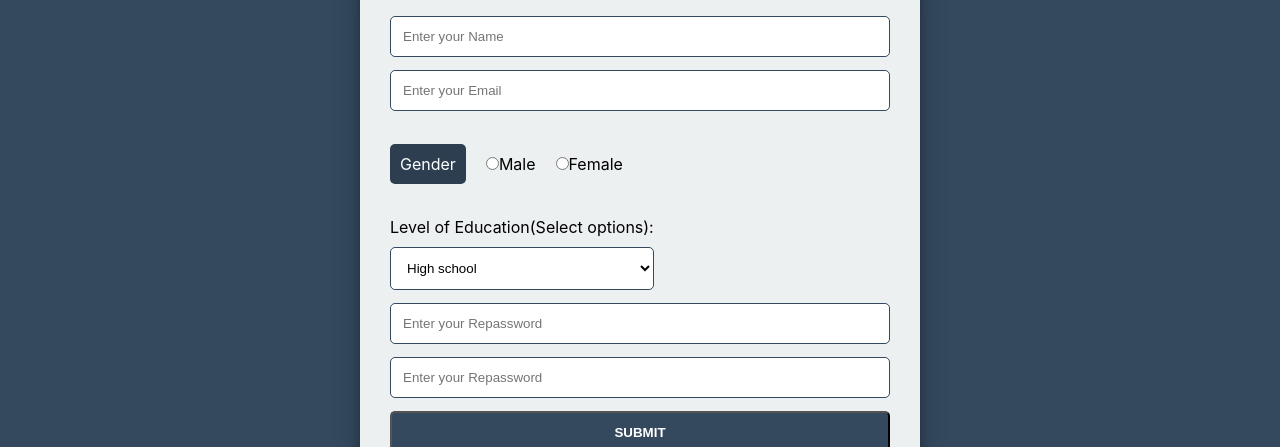
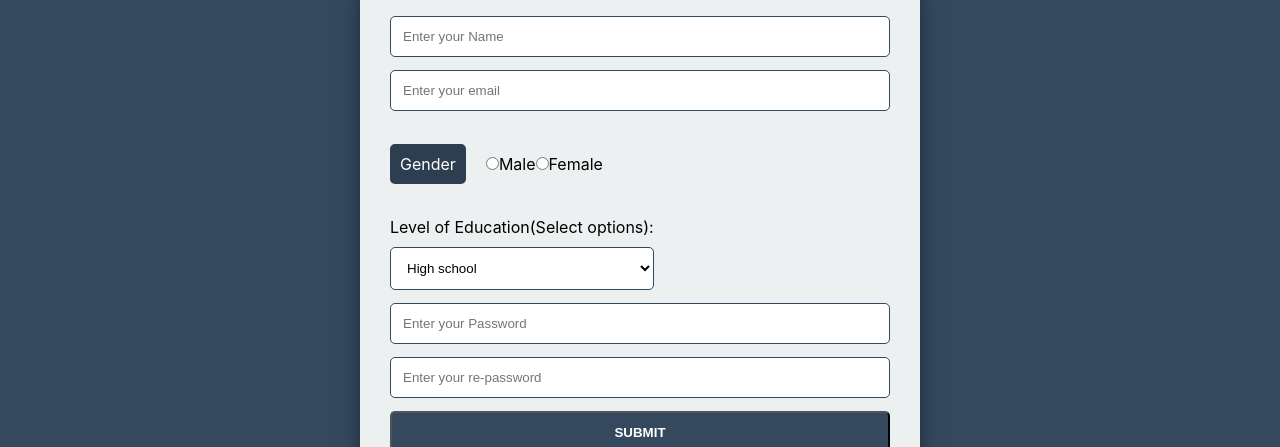
Before and after one commit to amDeq/FormWith_Del_edit_upadte.github.io, a React (Create React App) app: page / in a window 1280 px wide. Shown: the part 306-753 px from the top of the page. Built offline with nearby package versions, Linux system fonts and the light colour scheme.

Commit message:
change inputs and naming convention and remove some file

```diff
--- a/src/App.js
+++ b/src/App.js
@@ -1,12 +1,12 @@
 import React from "react";
-import Formsection from "./components/forms";
+import FormSection from "./components/FormSection";
 import Header from "./header";
 const App = () => {
   return (
     <>
       <Header />
       <section className="mainSection">
-        <Formsection />
+        <FormSection />
       </section>
     </>
   );
--- a/src/components/formsFilds.js
+++ b/src/components/FormField.js
@@ -1,49 +1,54 @@
 import React from "react";
-import Name from "./nameField";
-import Email from "./emailField";
-import Radiobutton from "./radioButtons";
-import Selectoptions from "./selectInput";
-import Repassword from "./repassword";
+import InputField from "./InputField";
+import RadioButtons from "./RadioButtons";
+import SelectInput from "./SelectInput";
 
-const FormFild = (props) => {
+const FormFilds = (props) => {
   return (
     <>
       <p className="formFiled">
-        <Name text="text" value={props.fullname} onChange={props.onChange} />
+        <InputField
+          type="text"
+          placeholder="Enter your Name"
+          name="fullname"
+          value={props.fullname}
+          onChange={props.onChange}
+        />
         <p>{props.message}</p>
       </p>
       <p className="formFiled">
-        <Email
-          email="email"
+        <InputField
+          type="email"
+          placeholder="Enter your email"
+          name="userEmail"
           value={props.userEmail}
           onChange={props.onChange}
-          className={props.inputClass}
         />
       </p>
       <p className="formFiled">
-        <Radiobutton
-          radio="radio"
-          female="Female"
-          male="Male"
+        <RadioButtons onChange={props.onChange} />
+      </p>
+      <p className="formFiled">
+        <SelectInput
+          name="selectEdu"
           onChange={props.onChange}
-          name="gender"
+          optionHeading="Level of Education(Select options):"
         />
       </p>
       <p className="formFiled">
-        <Selectoptions name="selectEdu" onChange={props.onChange} />
-      </p>
-      <p className="formFiled">
-        <Repassword
-          password="password"
-          repassword="password"
+        <InputField
+          type="password"
+          placeholder="Enter your Password"
+          name="password"
           value={props.password}
           onChange={props.onChange}
         />
       </p>
       <p className="formFiled">
-        <Repassword
-          password="password"
-          repassword="repassword"
+        <InputField
+          type="password"
+          placeholder="Enter your re-password"
+          name="repassword"
           value={props.repassword}
           onChange={props.onChange}
         />
@@ -76,4 +81,4 @@ const FormFild = (props) => {
     </>
   );
 };
-export default FormFild;
+export default FormFilds;
--- a/src/components/forms.js
+++ b/src/components/FormSection.js
@@ -1,8 +1,8 @@
 import React, { useState } from "react";
 import List from "./List";
-import FormFild from "./formsFilds";
+import FormFilds from "./FormField";
 
-const Formsection = () => {
+const FormSection = () => {
   const [getUserInfo, SetUserInfo] = useState({
     fullname: "",
     userEmail: "",
@@ -77,14 +77,12 @@ const Formsection = () => {
     setToggleBtnSubmit(false);
     SetUserInfo(editListItem.name);
     setGetEditItem(id);
-    // alert("edit user info");
   };
   const cancelButton = () => {
     SetUserInfo({
       fullname: "",
       userEmail: "",
       gender: "",
-      takeFile: "",
       selectEdu: "",
       password: "",
       repassword: "",
@@ -93,7 +91,7 @@ const Formsection = () => {
   return (
     <>
       <form className="formBox">
-        <FormFild
+        <FormFilds
           fullname={getUserInfo.fullname}
           userEmail={getUserInfo.userEmail}
           password={getUserInfo.password}
@@ -113,4 +111,4 @@ const Formsection = () => {
     </>
   );
 };
-export default Formsection;
+export default FormSection;
--- a/src/components/nameField.js
+++ b/src/components/InputField.js
@@ -1,11 +1,11 @@
 import React from "react";
-const Name = (props) => {
+const InputField = (props) => {
   return (
     <>
       <input
-        type={props.text}
-        placeholder="Enter your Name"
-        name="fullname"
+        type={props.type}
+        placeholder={props.placeholder}
+        name={props.name}
         value={props.value}
         onChange={props.onChange}
         required
@@ -13,4 +13,4 @@ const Name = (props) => {
     </>
   );
 };
-export default Name;
+export default InputField;
--- /dev/null
+++ b/src/components/RadioButtons.js
@@ -0,0 +1,28 @@
+import React from "react";
+import RadioOptions from "./RadioOptions";
+const RadioButtons = (props) => {
+  return (
+    <>
+      <div className="radioButtonFiled">
+        <span>Gender</span>
+        <div className="radioBtnItem">
+          {RadioOptions.map((option) => {
+            return (
+              <>
+                <input
+                  type={option.type}
+                  name={option.name}
+                  value={option.value}
+                  onChange={props.onChange}
+                  id={option.id}
+                />
+                  <label htmlFor={option.id}>{option.value}</label>
+              </>
+            );
+          })}
+        </div>
+      </div>
+    </>
+  );
+};
+export default RadioButtons;
--- /dev/null
+++ b/src/components/RadioOptions.js
@@ -0,0 +1,15 @@
+const RadioOptions = [
+  {
+    type: "radio",
+    value: "Male",
+    name: "gender",
+    id: "male",
+  },
+  {
+    type: "radio",
+    value: "Female",
+    name: "gender",
+    id: "female",
+  },
+];
+export default RadioOptions;
--- a/src/components/selectInput.js
+++ b/src/components/SelectInput.js
@@ -1,12 +1,12 @@
 import React from "react";
-import options from "./userselectdata";
-const Selectoptions = (props) => {
+import SelectOptions from "./SelectOptions";
+const SelectInput = (props) => {
   return (
     <>
       <label className="selectMenu">
-        Level of Education(Select options):
+        {props.optionHeading}
         <select name={props.name} onChange={props.onChange}>
-          {options.map((elem) => {
+          {SelectOptions.map((elem) => {
             return <option value={elem.value}>{elem.text}</option>;
           })}
         </select>
@@ -14,4 +14,4 @@ const Selectoptions = (props) => {
     </>
   );
 };
-export default Selectoptions;
+export default SelectInput;
--- a/src/components/userselectdata.js
+++ b/src/components/SelectOptions.js
@@ -1,4 +1,4 @@
-const options = [
+const SelectOptions = [
   {
     value: "Highschool",
     text: "High school",
@@ -24,4 +24,4 @@ const options = [
     text: "Doctorate",
   },
 ];
-export default options;
+export default SelectOptions;
--- a/src/components/emailField.js
+++ /dev/null
@@ -1,16 +0,0 @@
-import React from "react";
-const Email = (props) => {
-  return (
-    <>
-      <input
-        type={props.email}
-        placeholder="Enter your Email"
-        name="userEmail"
-        value={props.value}
-        onChange={props.onChange}
-        required
-      />
-    </>
-  );
-};
-export default Email;
--- a/src/components/radioButtons.js
+++ /dev/null
@@ -1,31 +0,0 @@
-import React from "react";
-const Radiobutton = (props) => {
-  return (
-    <>
-      <div className="radioButtonFiled">
-        <span>Gender</span>
-        <div className="radioBtnItem">
-          <input
-            type={props.radio}
-            name={props.name}
-            value={props.male}
-            onChange={props.onChange}
-            id="male"
-          />
-            <label htmlFor="male">Male</label>
-        </div>
-        <div className="radioBtnItem">
-          <input
-            type={props.radio}
-            name={props.name}
-            value={props.female}
-            onChange={props.onChange}
-            id="female"
-          />
-            <label htmlFor="female">Female</label>
-        </div>
-      </div>
-    </>
-  );
-};
-export default Radiobutton;
--- a/src/components/repassword.js
+++ /dev/null
@@ -1,16 +0,0 @@
-import React from "react";
-const Repassword = (props) => {
-  return (
-    <>
-      <input
-        type={props.password}
-        placeholder="Enter your Repassword"
-        name={props.repassword}
-        value={props.value}
-        onChange={props.onChange}
-        required
-      />
-    </>
-  );
-};
-export default Repassword;
```
Also changed, not shown: src/components/password.js (deleted, +0 -16 lines).
